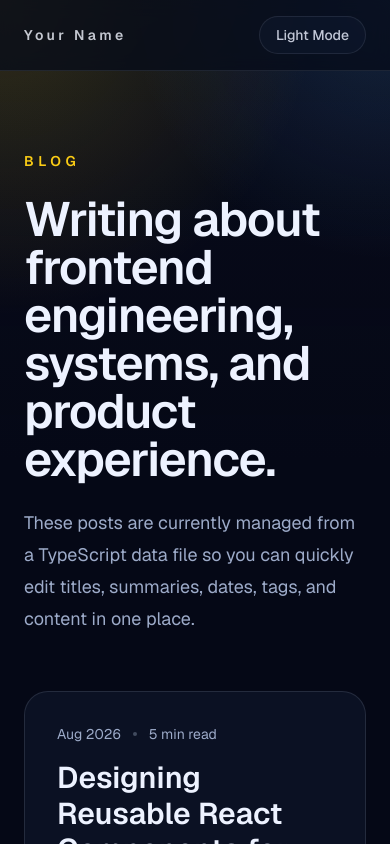
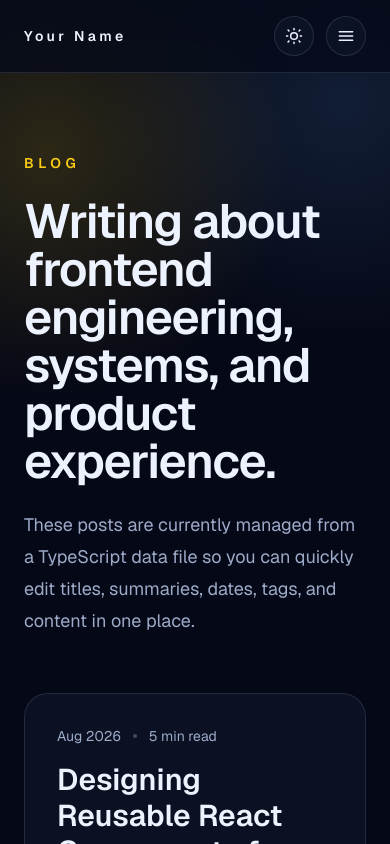
Before and after one commit to PandaTryingCoding/Portfolio, a Next.js app: page /blog in a window 390 px wide. Shown: the top 844 px of the page. Built offline with nearby package versions, Linux system fonts and the light colour scheme.

Commit message:
Fixed issues with the responsiveness

```diff
--- a/src/app/globals.css
+++ b/src/app/globals.css
@@ -54,13 +54,16 @@ html {
 }
 
 body {
-  background: var(--background);
+  background-color: var(--background);
   color: var(--foreground);
   font-family: var(--font-geist-sans), Arial, Helvetica, sans-serif;
+}
+
+.page-backdrop {
+  background-color: var(--background);
   background-image:
-    radial-gradient(circle at top left, color-mix(in srgb, var(--accent) 18%, transparent) 0, transparent 34%),
-    radial-gradient(circle at top right, color-mix(in srgb, var(--accent-strong) 16%, transparent) 0, transparent 28%),
-    linear-gradient(180deg, color-mix(in srgb, var(--surface) 30%, transparent), transparent 55%);
+    radial-gradient(circle at 12% 18%, color-mix(in srgb, var(--accent) 16%, transparent), transparent 32%),
+    radial-gradient(circle at 88% 12%, color-mix(in srgb, var(--accent-strong) 14%, transparent), transparent 30%);
 }
 
 a {
--- a/src/app/layout.tsx
+++ b/src/app/layout.tsx
@@ -35,6 +35,7 @@ export default function RootLayout({ children }: LayoutProps<"/">) {
     >
       <body className="min-h-full bg-background text-foreground">
         <ThemeProvider>
+          <div className="page-backdrop pointer-events-none fixed inset-0 z-0" />
           <CursorTracker />
           <SiteHeader />
           <main className="relative z-10 flex-1">{children}</main>
--- a/src/app/page.tsx
+++ b/src/app/page.tsx
@@ -83,7 +83,7 @@ export default function Home() {
 
       <MotionSection
         id="experience"
-        className="border-y border-(--border) bg-(--surface-soft) py-20"
+        className="border-y border-(--border) py-20"
       >
         <div className="mx-auto w-full max-w-6xl px-6 lg:px-8">
           <SectionHeading
@@ -172,7 +172,7 @@ export default function Home() {
 
       <MotionSection
         id="skills"
-        className="border-y border-(--border) bg-(--surface-soft) py-20"
+        className="border-y border-(--border) py-20"
       >
         <div className="mx-auto w-full max-w-6xl px-6 lg:px-8">
           <SectionHeading
@@ -243,7 +243,7 @@ export default function Home() {
 
       <MotionSection
         id="contact"
-        className="border-t border-(--border) bg-linear-to-b from-background to-(--surface-soft)"
+        className="border-t border-(--border)"
       >
         <div className="mx-auto flex w-full max-w-6xl flex-col gap-6 px-6 py-20 lg:px-8 lg:flex-row lg:items-end lg:justify-between">
           <div className="max-w-2xl">
--- a/src/components/site-header.tsx
+++ b/src/components/site-header.tsx
@@ -1,25 +1,94 @@
+"use client";
+
 import Link from "next/link";
+import { useEffect, useState } from "react";
+import { AnimatePresence, motion } from "framer-motion";
 import { navItems, siteConfig } from "@/lib/site-data";
 import { ThemeToggle } from "@/components/theme-toggle";
 
+function MenuIcon() {
+  return (
+    <svg
+      viewBox="0 0 24 24"
+      fill="none"
+      stroke="currentColor"
+      strokeWidth="1.8"
+      strokeLinecap="round"
+      className="h-5 w-5"
+      aria-hidden="true"
+    >
+      <path d="M4 7h16M4 12h16M4 17h16" />
+    </svg>
+  );
+}
+
+function CloseIcon() {
+  return (
+    <svg
+      viewBox="0 0 24 24"
+      fill="none"
+      stroke="currentColor"
+      strokeWidth="1.8"
+      strokeLinecap="round"
+      className="h-5 w-5"
+      aria-hidden="true"
+    >
+      <path d="M6 6l12 12M18 6L6 18" />
+    </svg>
+  );
+}
+
 export function SiteHeader() {
+  const [menuOpen, setMenuOpen] = useState(false);
+
+  useEffect(() => {
+    const closeOnDesktop = () => {
+      if (window.innerWidth >= 768) {
+        setMenuOpen(false);
+      }
+    };
+
+    window.addEventListener("resize", closeOnDesktop);
+    return () => window.removeEventListener("resize", closeOnDesktop);
+  }, []);
+
+  useEffect(() => {
+    if (!menuOpen) {
+      return;
+    }
+
+    const onKeyDown = (event: KeyboardEvent) => {
+      if (event.key === "Escape") {
+        setMenuOpen(false);
+      }
+    };
+
+    document.body.style.overflow = "hidden";
+    window.addEventListener("keydown", onKeyDown);
+
+    return () => {
+      document.body.style.overflow = "";
+      window.removeEventListener("keydown", onKeyDown);
+    };
+  }, [menuOpen]);
+
   return (
-    <header className='sticky top-0 z-20 border-b border-(--border) bg-(--surface-strong) backdrop-blur opacity-80'>
-      <div className='mx-auto flex w-full max-w-6xl items-center justify-between px-6 py-4 lg:px-8'>
+    <header className="sticky top-0 z-30 border-b border-(--border) bg-(--surface-strong)/90 backdrop-blur">
+      <div className="relative z-40 mx-auto flex w-full max-w-6xl items-center justify-between px-6 py-4 lg:px-8">
         <Link
-          href='/'
-          className='text-sm font-semibold tracking-[0.24em] text-foreground'
+          href="/"
+          className="text-sm font-semibold tracking-[0.24em] text-foreground"
         >
           {siteConfig.name}
         </Link>
 
-        <div className='flex items-center gap-3'>
-          <nav className='hidden items-center gap-6 text-sm text-(--muted-foreground) md:flex'>
+        <div className="flex items-center gap-3">
+          <nav className="hidden items-center gap-6 text-sm text-(--muted-foreground) md:flex">
             {navItems.map((item) => (
               <Link
                 key={item.label}
                 href={item.href}
-                className='transition hover:text-(--accent)'
+                className="transition hover:text-(--accent)"
               >
                 {item.label}
               </Link>
@@ -27,8 +96,56 @@ export function SiteHeader() {
           </nav>
 
           <ThemeToggle />
+
+          <button
+            type="button"
+            className="inline-flex h-10 w-10 items-center justify-center rounded-full border border-(--border) bg-(--surface) text-foreground transition hover:border-(--accent) hover:text-(--accent) md:hidden"
+            aria-label={menuOpen ? "Close menu" : "Open menu"}
+            aria-expanded={menuOpen}
+            onClick={() => setMenuOpen((open) => !open)}
+          >
+            {menuOpen ? <CloseIcon /> : <MenuIcon />}
+          </button>
         </div>
       </div>
+
+      <AnimatePresence>
+        {menuOpen ? (
+          <div className="md:hidden">
+            <motion.button
+              type="button"
+              aria-label="Close menu"
+              className="fixed inset-0 z-20 bg-black/45 backdrop-blur-sm"
+              initial={{ opacity: 0 }}
+              animate={{ opacity: 1 }}
+              exit={{ opacity: 0 }}
+              transition={{ duration: 0.18 }}
+              onClick={() => setMenuOpen(false)}
+            />
+
+            <motion.nav
+              initial={{ height: 0, opacity: 0 }}
+              animate={{ height: "auto", opacity: 1 }}
+              exit={{ height: 0, opacity: 0 }}
+              transition={{ duration: 0.22, ease: "easeOut" }}
+              className="absolute inset-x-0 top-full z-30 overflow-hidden border-b border-(--border) bg-(--surface-strong)/95 backdrop-blur"
+            >
+              <div className="mx-auto flex w-full max-w-6xl flex-col gap-1 px-6 py-4 lg:px-8">
+                {navItems.map((item) => (
+                  <Link
+                    key={item.label}
+                    href={item.href}
+                    className="rounded-2xl px-4 py-3 text-base font-medium text-foreground transition hover:bg-(--surface) hover:text-(--accent)"
+                    onClick={() => setMenuOpen(false)}
+                  >
+                    {item.label}
+                  </Link>
+                ))}
+              </div>
+            </motion.nav>
+          </div>
+        ) : null}
+      </AnimatePresence>
     </header>
   );
 }
--- a/src/components/theme-toggle.tsx
+++ b/src/components/theme-toggle.tsx
@@ -2,6 +2,41 @@
 
 import { useTheme } from "next-themes";
 import { useEffect, useState } from "react";
+
+function SunIcon() {
+  return (
+    <svg
+      viewBox='0 0 24 24'
+      fill='none'
+      stroke='currentColor'
+      strokeWidth='1.8'
+      strokeLinecap='round'
+      strokeLinejoin='round'
+      className='h-5 w-5'
+      aria-hidden='true'
+    >
+      <circle cx='12' cy='12' r='4' />
+      <path d='M12 3v1.5M12 19.5V21M4.93 4.93l1.06 1.06M18.01 18.01l1.06 1.06M3 12h1.5M19.5 12H21M4.93 19.07l1.06-1.06M18.01 5.99l1.06-1.06' />
+    </svg>
+  );
+}
+
+function MoonIcon() {
+  return (
+    <svg
+      viewBox='0 0 24 24'
+      fill='none'
+      stroke='currentColor'
+      strokeWidth='1.8'
+      strokeLinecap='round'
+      strokeLinejoin='round'
+      className='h-5 w-5'
+      aria-hidden='true'
+    >
+      <path d='M17.5 15.2A7.5 7.5 0 1 1 8.8 6.5 6 6 0 0 0 17.5 15.2z' />
+    </svg>
+  );
+}
 
 export function ThemeToggle() {
   const { resolvedTheme, setTheme } = useTheme();
@@ -13,9 +48,10 @@ export function ThemeToggle() {
 
   if (!mounted) {
     return (
-      <div className="rounded-full border border-(--border) bg-(--surface) px-4 py-2 text-sm text-(--muted-foreground)">
-        Theme
-      </div>
+      <div
+        className='h-10 w-10 rounded-full border border-(--border) bg-(--surface)'
+        aria-hidden='true'
+      />
     );
   }
 
@@ -23,12 +59,14 @@ export function ThemeToggle() {
 
   return (
     <button
-      type="button"
+      type='button'
       onClick={() => setTheme(isDark ? "light" : "dark")}
-      className="rounded-full border border-(--border) bg-(--surface) px-4 py-2 text-sm font-medium text-foreground transition hover:-translate-y-0.5 hover:border-(--accent) hover:text-(--accent)"
+      className={`inline-flex h-10 w-10 items-center justify-center rounded-full border border-(--border) bg-(--surface) text-foreground transition hover:-translate-y-0.5 hover:border-(--accent) hover:text-(--accent)`}
       aria-label={`Switch to ${isDark ? "light" : "dark"} theme`}
     >
-      {isDark ? "Light Mode" : "Dark Mode"}
+      <div className={`${isDark ? "" : "mb-1 ml-1"}`}>
+        {isDark ? <SunIcon /> : <MoonIcon />}
+      </div>
     </button>
   );
 }
```
